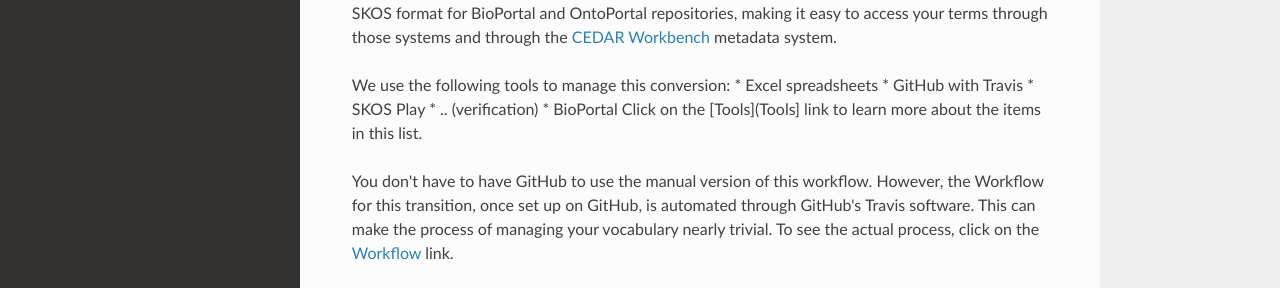
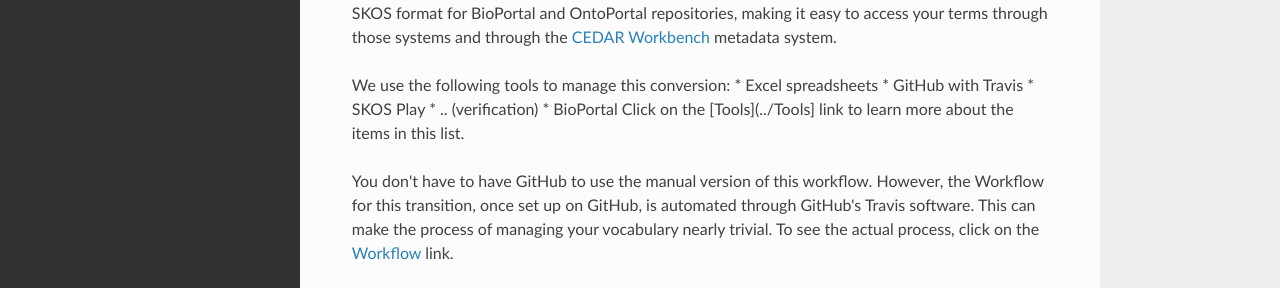
Before and after one commit to fair-data-collective/excel2rdf-site, an MkDocs documentation site: the page built from docs/Introduction.md, in a window 1280 px wide. Shown: the part 302-590 px from the top of the page. Built offline with MkDocs 1.6.1, drawn with Linux system fonts in a browser that asks for light colours; nearby versions of some CDN libraries.

```diff
--- a/docs/Introduction.md
+++ b/docs/Introduction.md
@@ -10,14 +10,14 @@ The SKOS format is compatible with the required SKOS format for BioPortal and On
 making it easy to access your terms through those systems and through the [CEDAR Workbench](https://metadatacenter.org) metadata system.
 
 We use the following tools to manage this conversion:
-* Excel spreadsheets
-* GitHub with Travis
-* SKOS Play
-* .. (verification)
-* BioPortal
-Click on the [Tools](Tools] link to learn more about the items in this list.
+  * Excel spreadsheets
+  * GitHub with Travis
+  * SKOS Play
+  * .. (verification)
+  * BioPortal
+Click on the [Tools](../Tools] link to learn more about the items in this list.
 
 You don't have to have GitHub to use the manual version of this workflow.
 However, the Workflow for this transition, once set up on GitHub, is automated through GitHub's Travis software.
 This can make the process of managing your vocabulary nearly trivial.
-To see the actual process, click on the [Workflow](Workflow) link.
+To see the actual process, click on the [Workflow](../Workflow) link.
```
